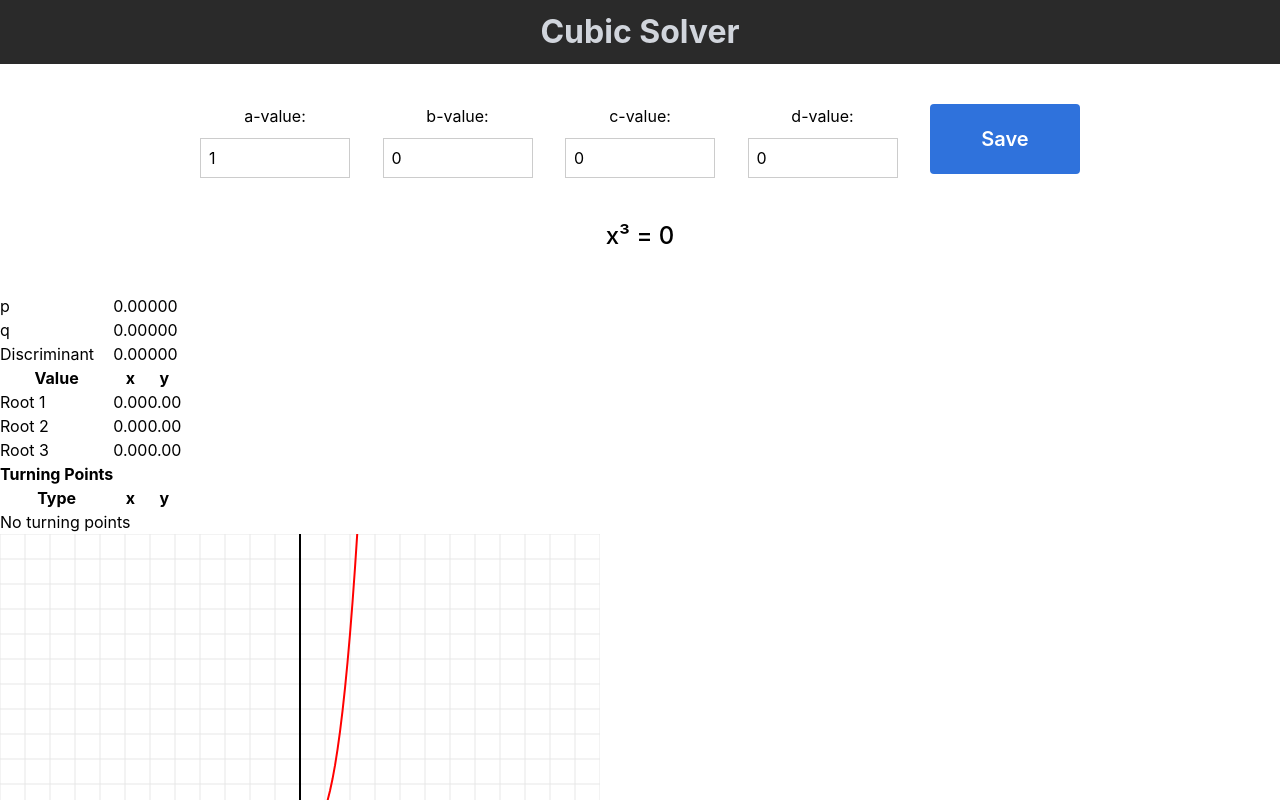
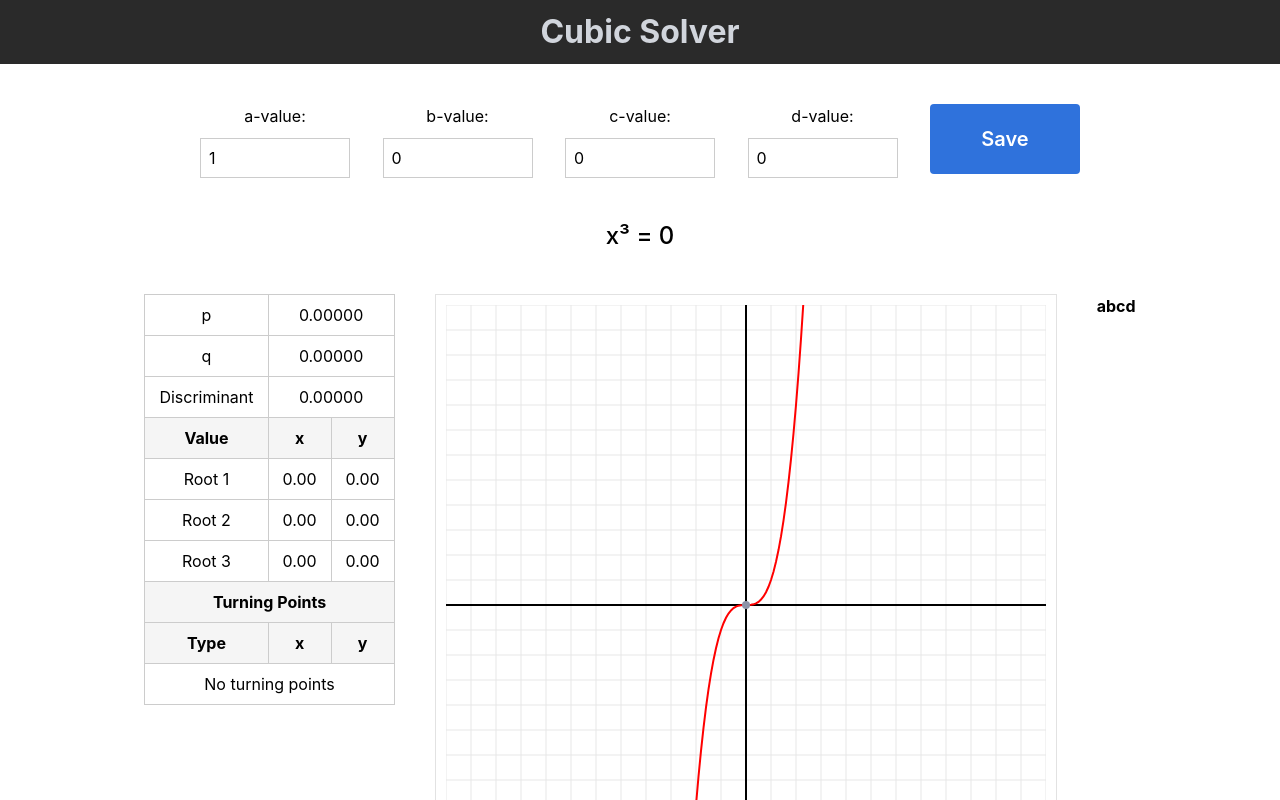
Before and after one commit to Alex-Liu-0704/ics4u-a3-react-cubic-solver, a React (Vite) app: page / in a window 1280 px wide. Shown: the top 800 px of the page. Built offline with nearby package versions, Linux system fonts and the light colour scheme.

Commit message:
added css for table and graph

```diff
--- a/src/App.tsx
+++ b/src/App.tsx
@@ -39,6 +39,7 @@ export const App = () => {
         c={c}
         d={d}
       />
+      <div className="flex justify-center items-start gap-[40px] mt-[30px]">
         <CubicTable
           p={p}
           q={q}
@@ -61,5 +62,6 @@ export const App = () => {
           setD={setD}
         />
       </div>
+    </div>
   );
 };
--- a/src/components/CubicGraph.tsx
+++ b/src/components/CubicGraph.tsx
@@ -92,6 +92,8 @@ export const CubicGraph = ({ a, b, c, d, roots }: GraphProps) => {
   }, [a, b, c, d]);
 
   return (
-    <canvas ref={canvasRef} width={600} height={600}></canvas> // idk what this part really means
+    <div className="border border-[#e2e2e2] p-[10px] bg-white">
+      <canvas ref={canvasRef} width={600} height={600}></canvas>
+    </div>
   );
 };
--- a/src/components/CubicHistory.tsx
+++ b/src/components/CubicHistory.tsx
@@ -32,6 +32,6 @@ export const CubicHistory = ({ history, setA, setB, setC, setD }: HistoryProps)
           </tr>
         ))}
       </tr>
-    </table >
+    </table>
   )
 };
--- a/src/components/CubicTable.tsx
+++ b/src/components/CubicTable.tsx
@@ -8,74 +8,74 @@ type TableProps = {
 
 export const CubicTable = ({ p, q, discriminant, roots, turningPoints }: TableProps) => {
   return (
-    <table id="results-table">
+    <table>
       <tr>
-        <td>p</td>
-        <td colSpan={2}>
+        <td className="border border-[#ccc] px-[14px] py-[8px] text-center">p</td>
+        <td colSpan={2} className="border border-[#ccc] px-[14px] py-[8px] text-center">
           {Math.abs(p) < 0.000005 ? "0.00000" : p.toFixed(5)}
         </td>
       </tr>
       <tr>
-        <td>q</td>
-        <td colSpan={2}>
+        <td className="border border-[#ccc] px-[14px] py-[8px] text-center">q</td>
+        <td colSpan={2} className="border border-[#ccc] px-[14px] py-[8px] text-center">
           {Math.abs(q) < 0.000005 ? "0.00000" : q.toFixed(5)}
         </td>
       </tr>
       <tr>
-        <td>Discriminant</td>
-        <td colSpan={2}>
+        <td className="border border-[#ccc] px-[14px] py-[8px] text-center">Discriminant</td>
+        <td colSpan={2} className="border border-[#ccc] px-[14px] py-[8px] text-center">
           {Math.abs(discriminant) < 0.000005 ? "0.00000" : discriminant.toFixed(5)}
         </td>
       </tr>
       <tr className="header-row">
-        <th>Value</th>
-        <th>x</th>
-        <th>y</th>
+        <th className="border border-[#ccc] px-[14px] py-[8px] text-center bg-[#f5f5f5]">Value</th>
+        <th className="border border-[#ccc] px-[14px] py-[8px] text-center bg-[#f5f5f5]">x</th>
+        <th className="border border-[#ccc] px-[14px] py-[8px] text-center bg-[#f5f5f5]">y</th>
       </tr>
       <tr>
-        <td>Root 1</td>
-        <td>
+        <td className="border border-[#ccc] px-[14px] py-[8px] text-center">Root 1</td>
+        <td className="border border-[#ccc] px-[14px] py-[8px] text-center">
           {Math.abs(roots[0]) < 0.005 ? "0.00" : roots[0].toFixed(2)}
         </td>
-        <td>0.00</td>
+        <td className="border border-[#ccc] px-[14px] py-[8px] text-center">0.00</td>
       </tr>
       <tr>
-        <td>Root 2</td>
-        <td>
+        <td className="border border-[#ccc] px-[14px] py-[8px] text-center">Root 2</td>
+        <td className="border border-[#ccc] px-[14px] py-[8px] text-center">
           {roots.length === 3
             ? (Math.abs(roots[1]) < 0.005 ? "0.00" : roots[1].toFixed(2))
             : discriminant > 0 ? "complex"
               : (Math.abs(roots[0]) < 0.005 ? "0.00" : roots[0].toFixed(2))}
         </td>
-        <td>0.00</td>
+        <td className="border border-[#ccc] px-[14px] py-[8px] text-center">0.00</td>
       </tr>
       <tr>
-        <td>Root 3</td>
-        <td>
+        <td className="border border-[#ccc] px-[14px] py-[8px] text-center">Root 3</td>
+        <td className="border border-[#ccc] px-[14px] py-[8px] text-center">
           {roots.length === 3
             ? (Math.abs(roots[2]) < 0.005 ? "0.00" : roots[2].toFixed(2))
             : discriminant > 0 ? "complex"
               : (Math.abs(roots[0]) < 0.005 ? "0.00" : roots[0].toFixed(2))}
         </td>
-        <td>0.00</td>
+        <td className="border border-[#ccc] px-[14px] py-[8px] text-center">0.00</td>
       </tr>
       <tr>
-        <th>Turning Points</th>
+        <th colSpan={3} className="border border-[#ccc] px-[14px] py-[8px] text-center bg-[#f5f5f5]">Turning Points</th>
       </tr>
       <tr>
-        <th>Type</th>
-        <th>x</th>
-        <th>y</th>
+        <th className="border border-[#ccc] px-[14px] py-[8px] text-center bg-[#f5f5f5]">Type</th>
+        <th className="border border-[#ccc] px-[14px] py-[8px] text-center bg-[#f5f5f5]">x</th>
+        <th className="border border-[#ccc] px-[14px] py-[8px] text-center bg-[#f5f5f5]">y</th>
       </tr>
       {turningPoints.length > 0 ? turningPoints.map((point, i) => (
         <tr key={i}>
-          <td>{point.type}</td>
-          <td>{point.x.toFixed(2)}</td>
-          <td>{point.y.toFixed(2)}</td>
+          <td className="border border-[#ccc] px-[14px] py-[8px] text-center">{point.type}</td>
+          <td className="border border-[#ccc] px-[14px] py-[8px] text-center">{point.x.toFixed(2)}</td>
+          <td className="border border-[#ccc] px-[14px] py-[8px] text-center">{point.y.toFixed(2)}</td>
         </tr>
       )) : (
         <tr>
-          <td colSpan={3}>No turning points</td>
+          <td colSpan={3} className="border border-[#ccc] px-[14px] py-[8px] text-center">No turning points</td>
         </tr>
       )}
     </table>
```
Lines whose indentation alone changed are shown as unchanged.
